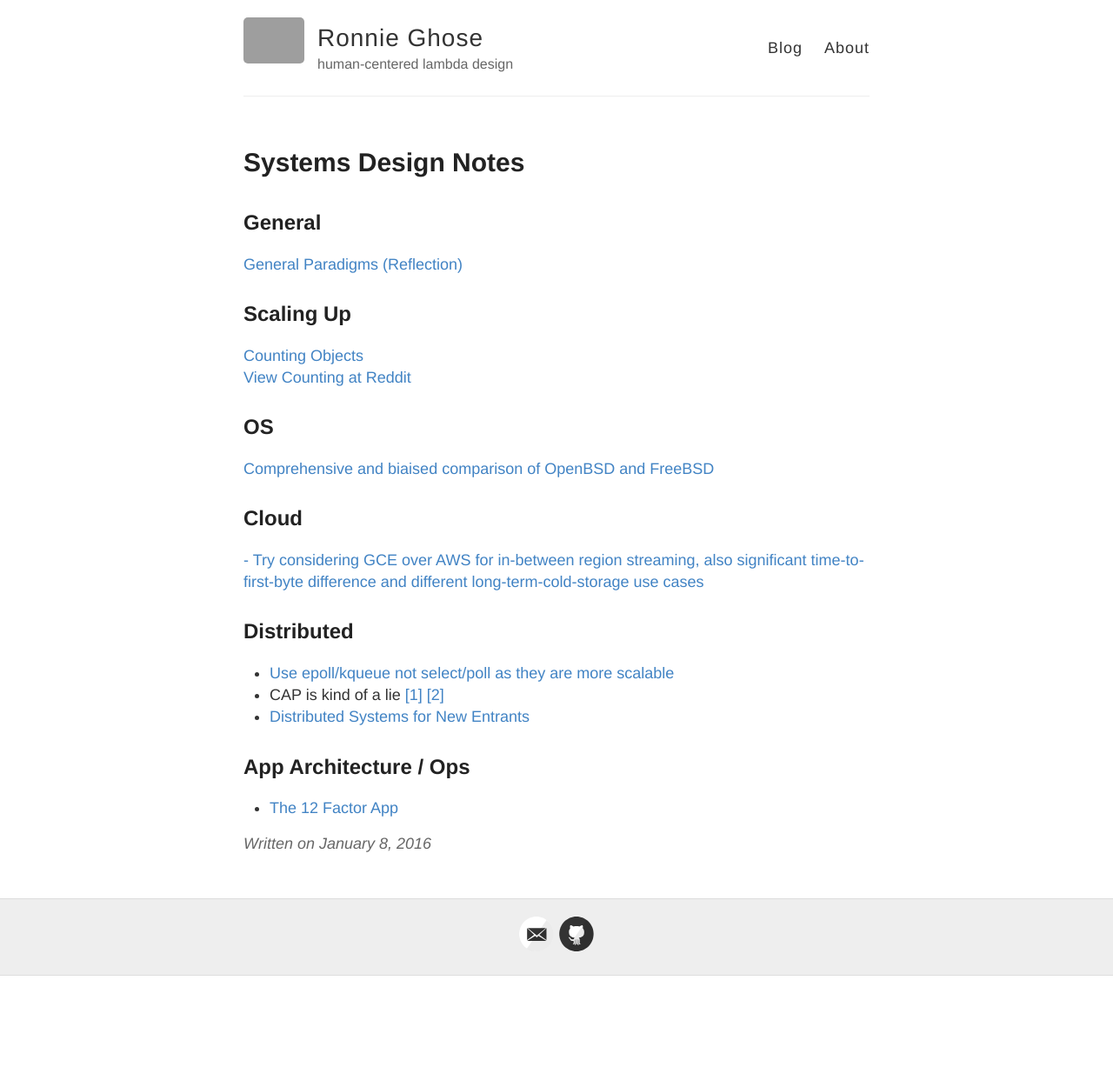
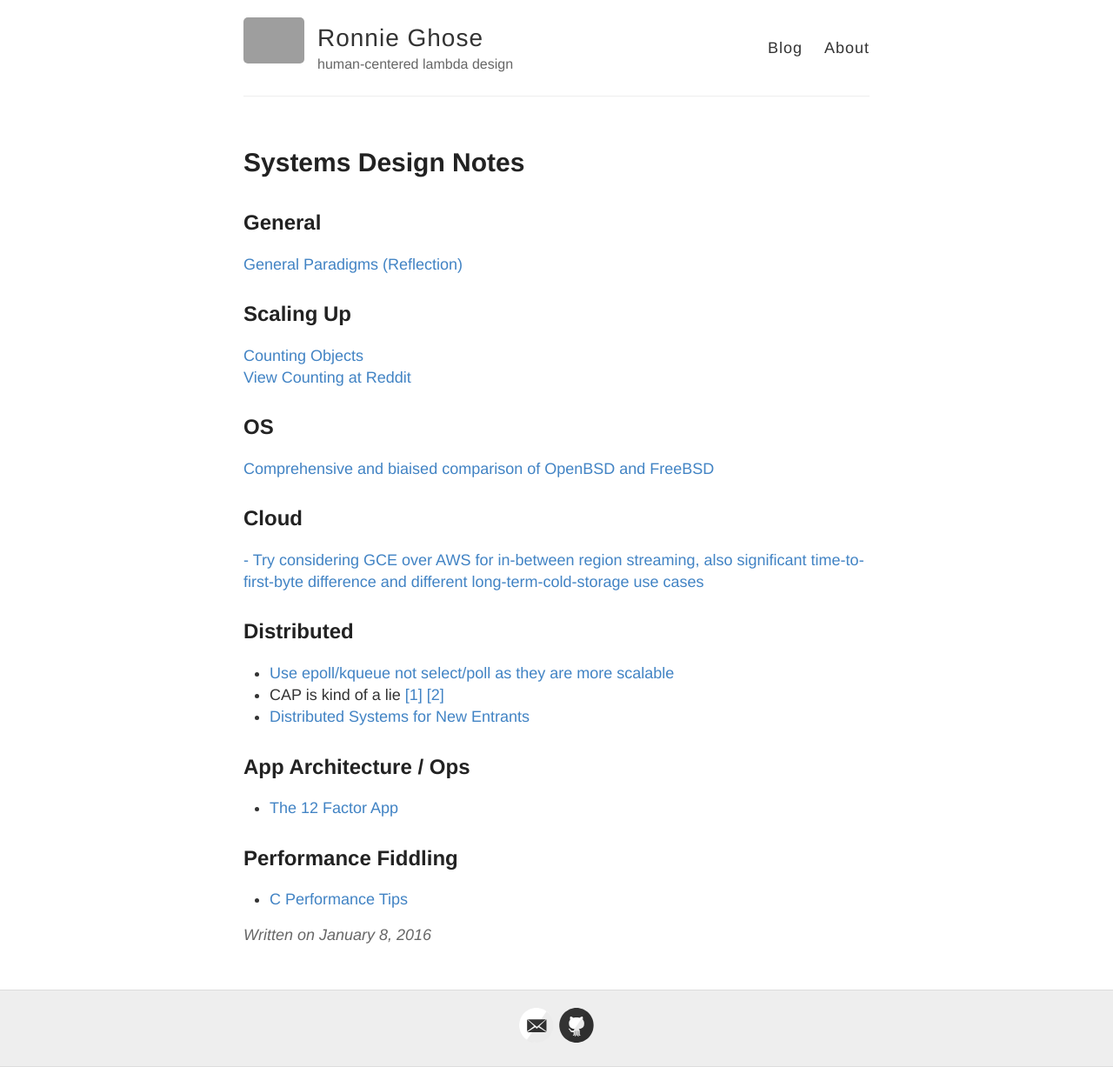
Before and after one commit to RONNCC/ronncc.github, a Jekyll site: the page built from _posts/2016-1-8-systemDesignNotes.md, in a window 1280 px wide. Shown: the whole page at 87% size. Built offline with Jekyll 4.4.1, drawn with Linux system fonts in a browser that asks for light colours; comment, search, counter and statistics services are not loaded; before the commit the page ends 1122 px from its top, so only the background shows below that; grey boxes are pictures that could not be loaded.

Commit message:
Updated 2016-1-8-systemDesignNotes.md

```diff
--- a/_posts/2016-1-8-systemDesignNotes.md
+++ b/_posts/2016-1-8-systemDesignNotes.md
@@ -33,3 +33,6 @@ type: post
 
 ## App Architecture / Ops
 - [The 12 Factor App](http://12factor.net/)
+
+## Performance Fiddling
+- [C Performance Tips](http://vendu.twodots.nl/wizardcode.html)
```
